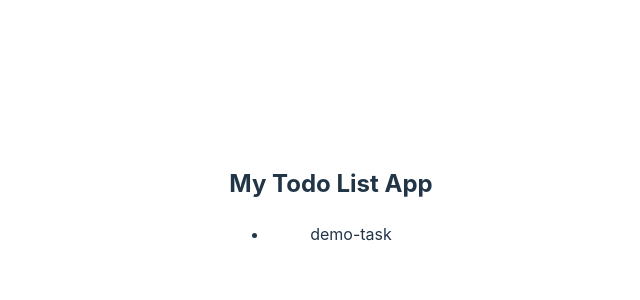
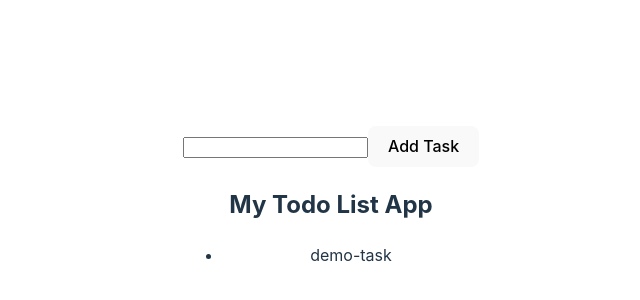
Before and after one commit to abhishek7631/Redux, a React (Vite) app: page / in a window 1280 px wide. Shown: the part 196-496 px from the top of the page, without its empty margins (309-949 px from the left). Built offline with nearby package versions, Linux system fonts and the light colour scheme.

Commit message:
addTodo (dispatching actions

```diff
--- /dev/null
+++ b/src/components/AddForm.jsx
@@ -0,0 +1,22 @@
+import { useState } from "react";
+import { useDispatch } from "react-redux";
+import { addTodo } from "../features/todo/todoSlice";
+
+export default function AddForm() {
+  const [task, setTask] = useState("");
+  const dispatch = useDispatch();
+
+  function submitHandler(e) {
+    e.preventDefault();
+    console.log(task);
+    dispatch(addTodo(task));
+  }
+  return (
+    <>
+      <form onSubmit={submitHandler}>
+        <input type="text" onChange={(e) => setTask(e.target.value)} />
+        <button>Add Task</button>
+      </form>
+    </>
+  );
+}
--- a/src/components/Todo.jsx
+++ b/src/components/Todo.jsx
@@ -1,10 +1,12 @@
 import { useSelector } from "react-redux";
+import AddForm from "./AddForm";
 
 export default function Todo() {
   const todos = useSelector((state) => state.todos);
   console.log(todos);
   return (
     <>
+      <AddForm></AddForm>
       <h2>My Todo List App </h2>
       <ul>
         {todos.map((todo) => (
```
